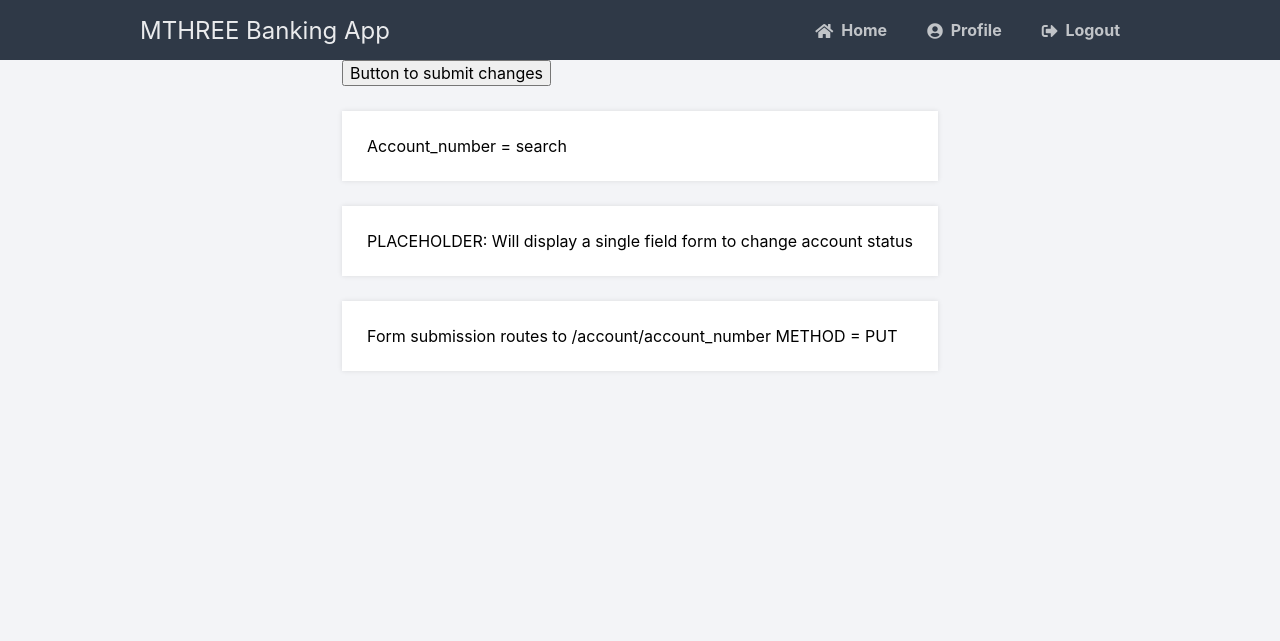
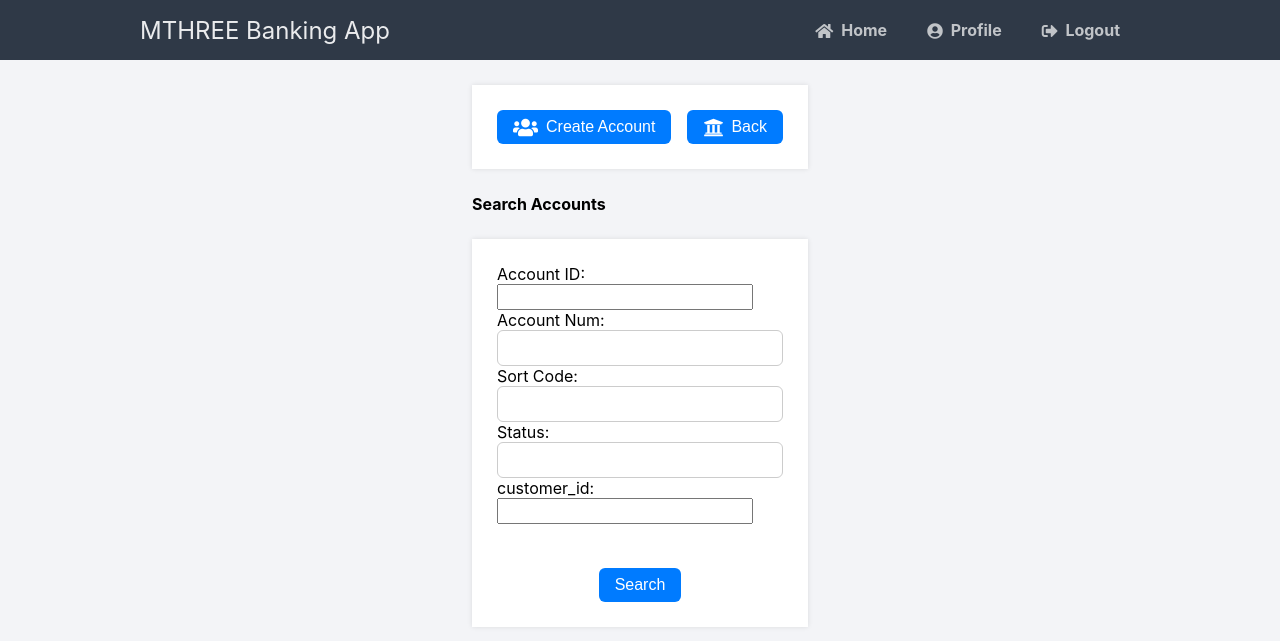
Before and after one commit to jdench1989/mthree_bank_project, a Flask app: page /account/search in a window 1280 px wide. Shown: the top 641 px of the page. Run offline with Flask 3, Linux system fonts and the light colour scheme.

Commit message:
adding accounts front end

```diff
--- a/app.py
+++ b/app.py
@@ -326,7 +326,9 @@ def get_accounts():
     table = f'<div class="content"><p>{tabulate(res, headers=headers, tablefmt="html")}</p></div>'
     return render_template('account.html', table=table)
 
-
+@app.route('/account/search', methods=['GET'])
+def search_accounts():
+    return render_template('account_search.html')
 
 @app.route('/account/new', methods=['GET', 'POST'])
 def create_account():
--- /dev/null
+++ b/templates/account_search.html
@@ -0,0 +1,66 @@
+{% extends 'layout.html' %}
+
+{% block title %}Account Search{% endblock %}
+
+{%block script %}
+<script>
+    function buildQueryUrl() {
+        // Get input values
+        const accountID = document.getElementById('account_id').value;
+        const account_num = document.getElementById('account_num').value;
+        const sort_code = document.getElementById('sort_code').value;
+        const status = document.getElementById('status').value;
+        const customer_id = document.getElementById('customer_id').value;
+
+        // Base URL
+        let baseUrl = '/account?';
+
+        // Append parameters to URL
+        if (accountID) baseUrl += `account_id=${encodeURIComponent(accountID)}&`;
+        if (account_num) baseUrl += `account_num=${encodeURIComponent(account_num)}&`;
+        if (sort_code) baseUrl += `sort_code=${encodeURIComponent(sort_code)}&`;
+        if (status) baseUrl += `status=${encodeURIComponent(status)}&`;
+        if (customer_id) baseUrl += `customer_id=${encodeURIComponent(customer_id)}&`;
+
+        // Remove trailing '&'
+        baseUrl = baseUrl.slice(0, -1);
+
+        // Redirect to the constructed URL
+        window.location.href = baseUrl;
+    }
+</script>
+{% endblock %}
+
+{% block content %}
+<div class="button-container">
+
+<!--<button onclick="window.location.href='/customer/new'">
+    <i class="fas fa-users  fa-lg"></i> Create Customer
+</button> -->
+
+<button onclick="window.location.href='{{ url_for('create_account') }}'">
+    <i class="fas fa-users  fa-lg"></i> Create Account
+</button>
+<button onclick="window.location.href='{{ url_for('get_accounts') }}'">
+    <i class="fas fa-university  fa-lg"></i> Back
+</button>
+</div>
+<!-- <h2>Customer Search</h2> -->
+<h1>Search Accounts</h1>
+<div class="search_form-container">
+    <label for="account_id">Account ID:</label><br>
+    <input type="number" id="account_id"><br>
+    <label for="account_num">Account Num:</label><br>
+    <input type="text" id="account_num"><br>
+    <label for="sort_code">Sort Code:</label><br>
+    <input type="text" id="sort_code"><br>
+    <label for="status">Status:</label><br>
+    <input type="text" id="status"><br>
+    <label for="customer_id">customer_id:</label><br>
+    <input type="number" id="customer_id"><br>
+    <br>
+    <div class="button-container">
+      <button onclick="buildQueryUrl()">Search</button>
+    </div>
+</div>
+{% endblock %}
```
Also changed, not shown: templates/account.html (+11 -0 lines), templates/account_new.html (+43 -2 lines).
